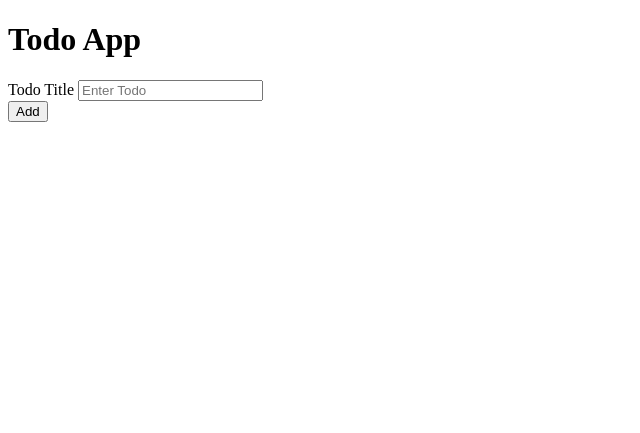
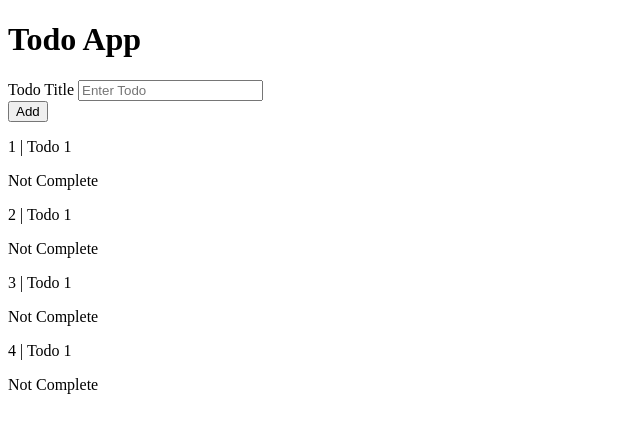
Before and after one commit to MonioluwaFadipe/Flask-Todo, a Flask app: page / in a window 1280 px wide. Shown: the top 433 px of the page, without its empty margins (0-640 px from the left). Run offline with Flask 2, Linux system fonts and the light colour scheme; data comes from the database, SQL or seed files in the repository; both versions use the stored data as it was after the commit.

Commit message:
Modify base template

```diff
--- a/app.py
+++ b/app.py
@@ -11,7 +11,7 @@ db = SQLAlchemy(app)
 def index():
     todo_list = Todo.query.all()
     print(todo_list)
-    return render_template('base.html')
+    return render_template('base.html', todo_list=todo_list)
 
 @app.route('/about')
 def about():
--- a/templates/base.html
+++ b/templates/base.html
@@ -17,5 +17,16 @@
             <button type="submit">Add</button>
         </div>
     </form>
+
+    {% for todo in todo_list %}
+        <p> {{ todo.id }} | {{ todo.title }} </p>
+
+        {% if todo.complete == False %}
+            <span>Not Complete</span>
+        {% else %}
+            <span>Completed</span>
+        {% endif %}
+
+    {% endfor %}
 </body>
 </html>
```
Also changed, not shown: db.sqlite.
